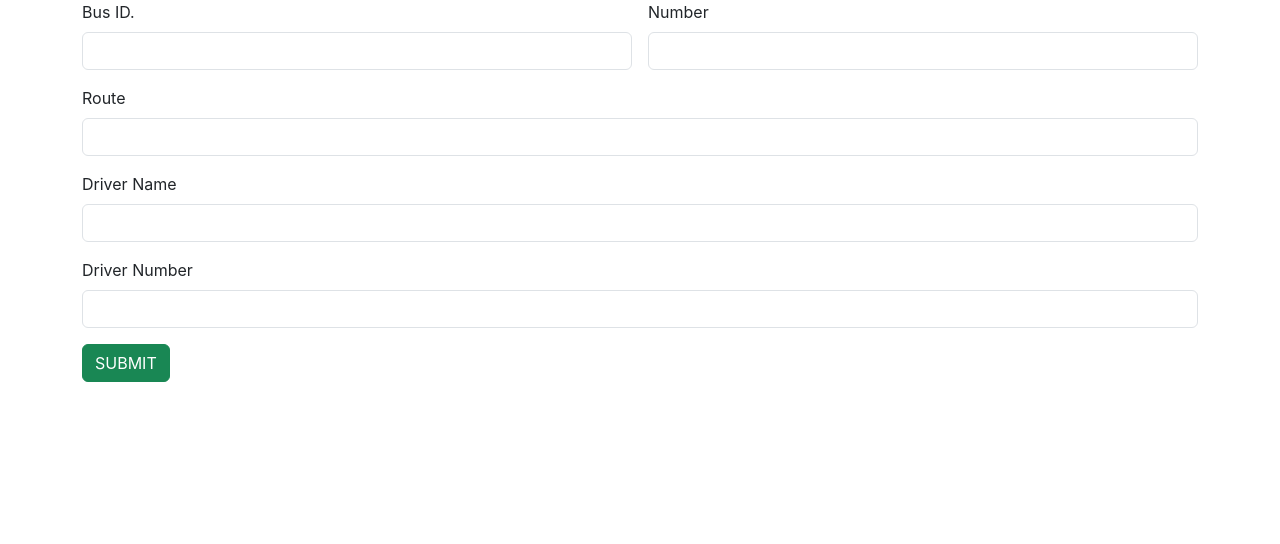
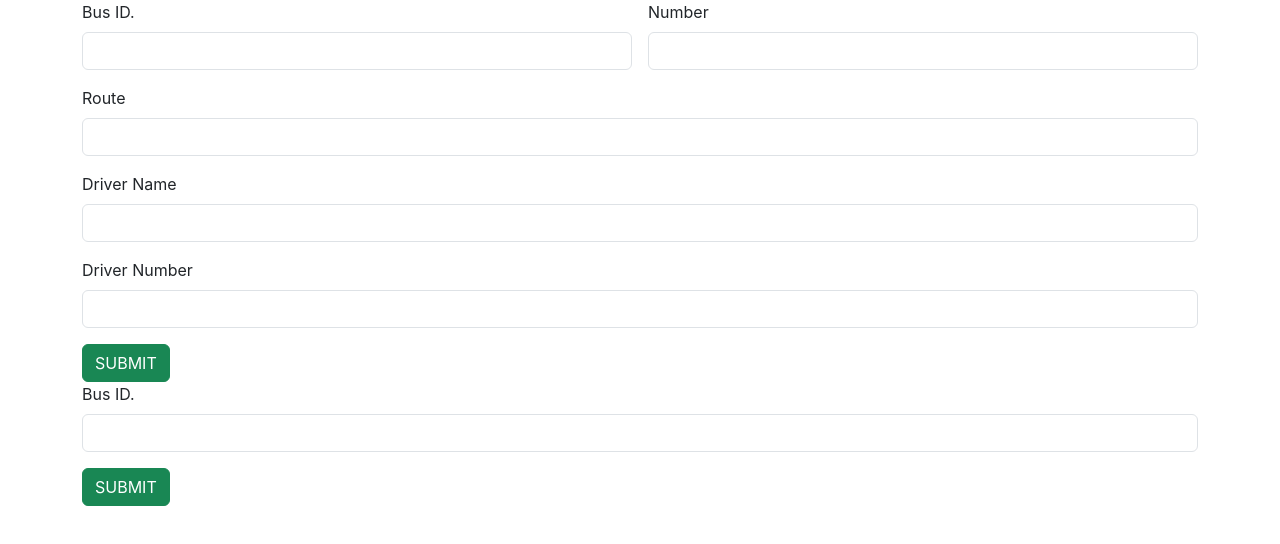
Before and after one commit to drisyx/KsrtcApp-Frontend, a React (Create React App) app: page / in a window 1280 px wide. Shown: the top 544 px of the page. Built offline with nearby package versions, Linux system fonts and the light colour scheme.

Commit message:
DeleteBus completed

```diff
--- a/src/App.js
+++ b/src/App.js
@@ -1,11 +1,13 @@
 import logo from './logo.svg';
 import './App.css';
 import AddBus from './components/AddBus';
+import DeleteBus from './components/DeleteBus';
 
 function App() {
   return (
     <div >
       <AddBus/>
+      <DeleteBus/>
     </div>
   );
 }
--- /dev/null
+++ b/src/components/DeleteBus.jsx
@@ -0,0 +1,39 @@
+import React from 'react'
+
+const DeleteBus = () => {
+    return (
+        <div>
+
+            <div className="container">
+                <div className="row">
+                    <div className="col col-12 col-sm-12 col-md-12 col-lg-12 col-xl-12 col-xxl-12">
+
+                        <div className="row g-3">
+                            <div className="col col-12 col-sm-12 col-md-12 col-lg-12 col-xl-12 col-xxl-12">
+
+                                <label htmlFor="" className="form-label">Bus ID.</label>
+                                <input type="text" className="form-control" />
+
+
+                            </div>
+<div className="col col-12 col-sm-6 col-md-6 col-lg-6 col-xl-6 col-xxl-6">
+
+<button className="btn btn-success">SUBMIT</button>
+
+</div>
+
+
+
+                        </div>
+
+
+                    </div>
+                </div>
+            </div>
+
+
+        </div>
+    )
+}
+
+export default DeleteBus
```
